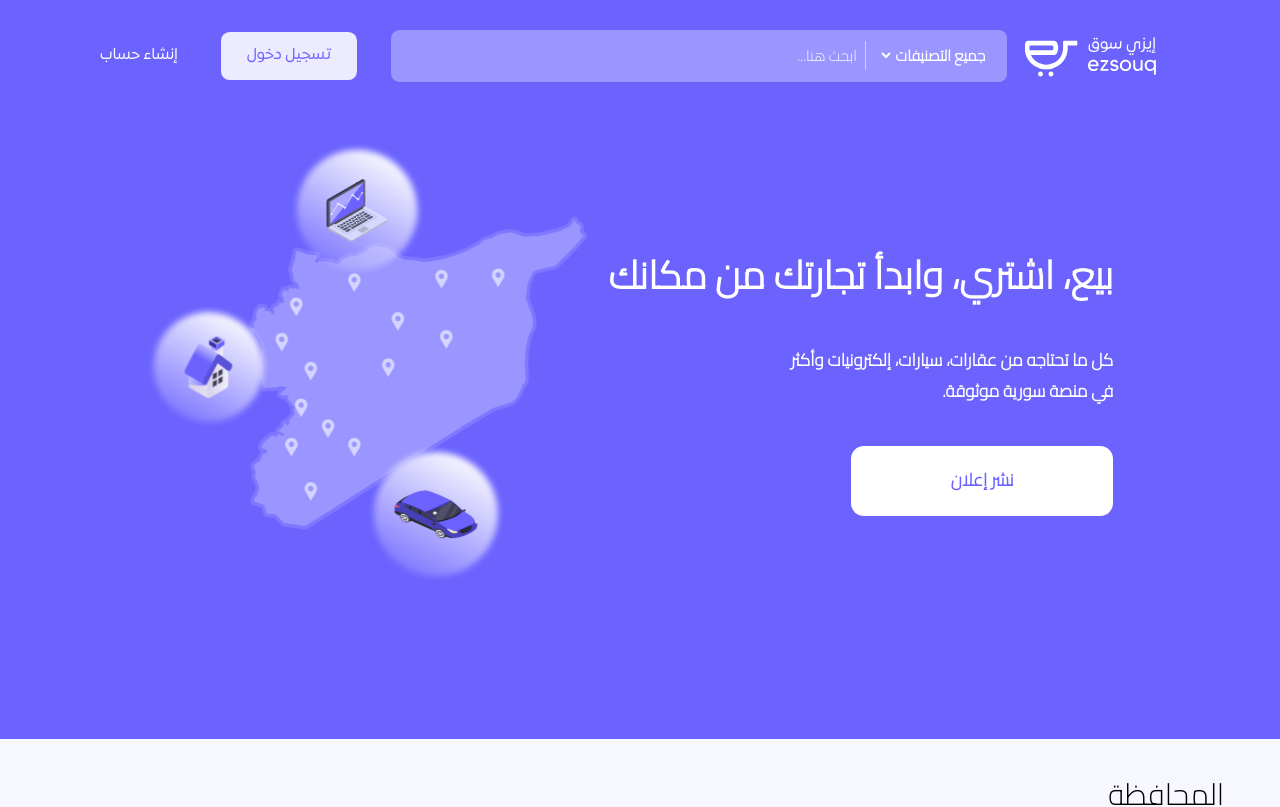
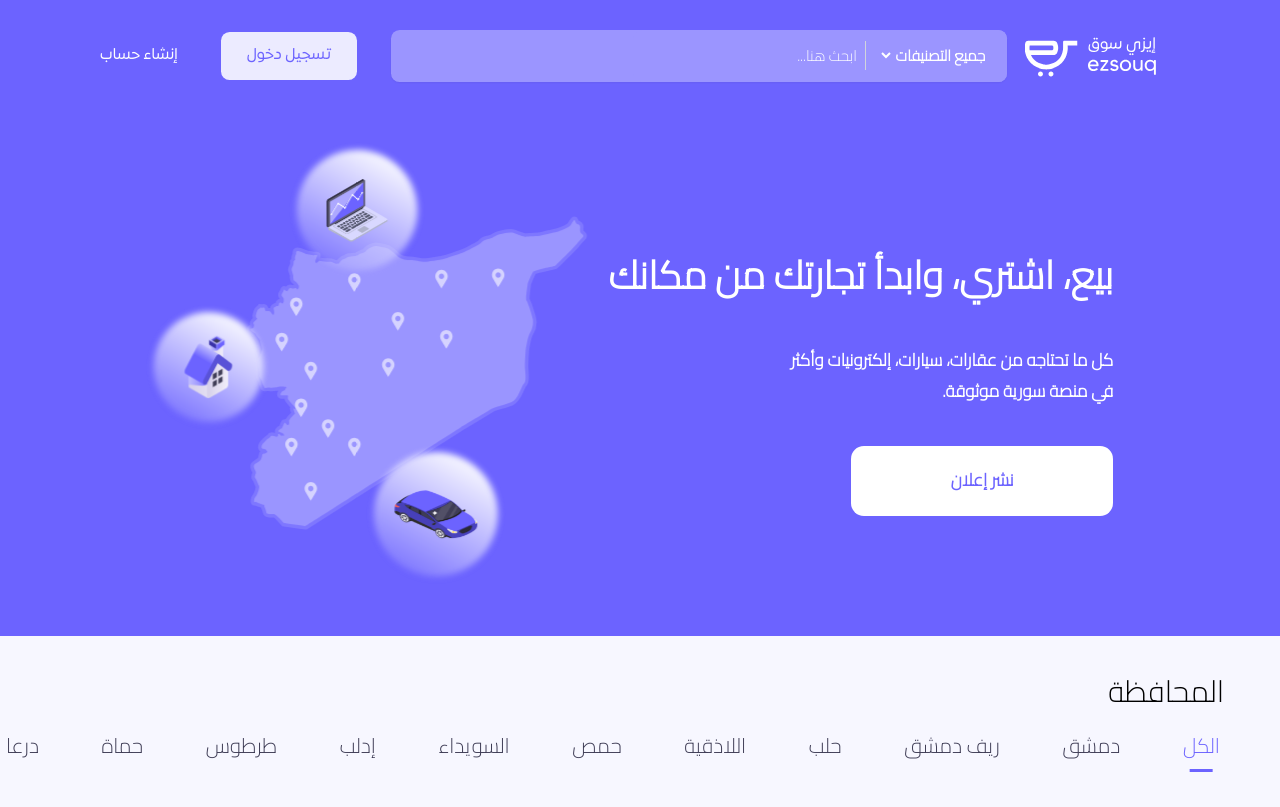
Before and after one commit to AhmadMostafaHamdo/ezsouq, a React (Vite) app: page / in a window 1280 px wide. Shown: the top 807 px of the page. Built offline with nearby package versions, Linux system fonts and the light colour scheme.

Commit message:
fix header in the top when scroll

```diff
--- a/src/components/common/Header.jsx
+++ b/src/components/common/Header.jsx
@@ -52,11 +52,11 @@ const Header = () => {
     window.addEventListener("scroll", handleScroll);
     return () => window.removeEventListener("scroll", handleScroll);
   }, []);
-
+console.log(isScrolled);
   return (
     <header
-      className={`bg-primary text-white pt-2   md:px-12 lg:px-20 md:py-6 fixed md:z-10 w-full  md:${
-        isScrolled ? "backdrop-blur-[38.1px] from-primary" : ""
+      className={`bg-primary text-white pt-2   md:px-12 lg:px-20 md:py-6 fixed  w-full  md:${
+        isScrolled ? "backdrop-blur-[38.1px] z-10 from-primary" : ""
       } `}
     >
       <div className="container flex items-center justify-between">
--- a/src/components/main/Main.jsx
+++ b/src/components/main/Main.jsx
@@ -4,7 +4,7 @@ import animationData from "../../assets/lottifiles/web home animation.json";
 
 const Main = () => {
   return (
-    <div className="flex w-screen mt-24 flex-col-reverse bg-primary pb-24 font-sans text-white md:h-[636px] md:flex-row md:px-20">
+    <div className="flex w-screen pt-48 flex-col-reverse bg-primary pb-24 font-sans text-white md:h-[636px] md:flex-row md:px-20">
       {/* Text Content Section */}
       <div className="container flex w-screen justify-center flex-col items-start md:w-[50vw] md:pr-0 lg:pr-[4.7rem]">
         <h1 className="mt-4  text-nowrap text-[24px] font-[800] md:text-[1.5rem] lg:text-[2.25rem]">
```
